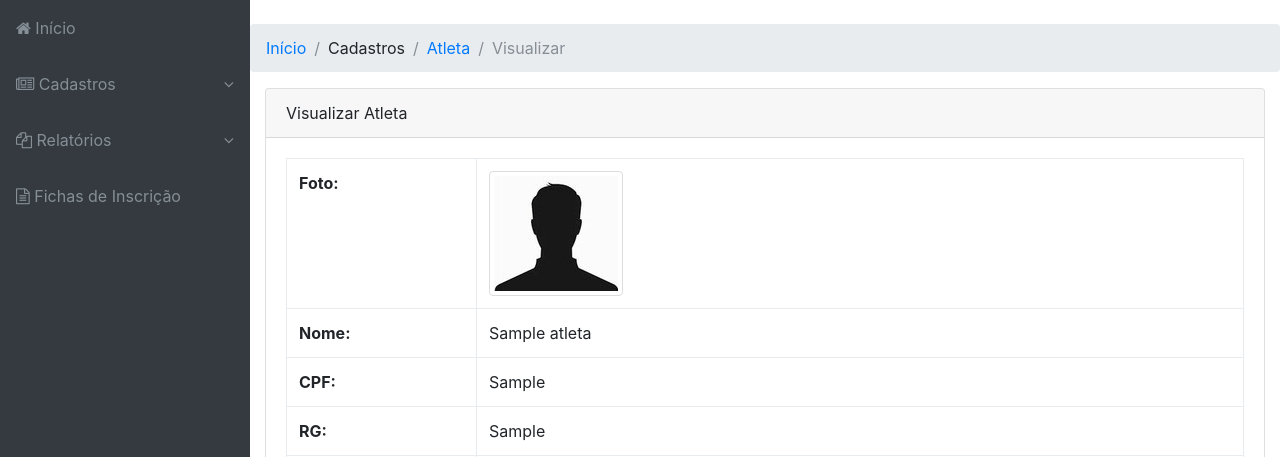
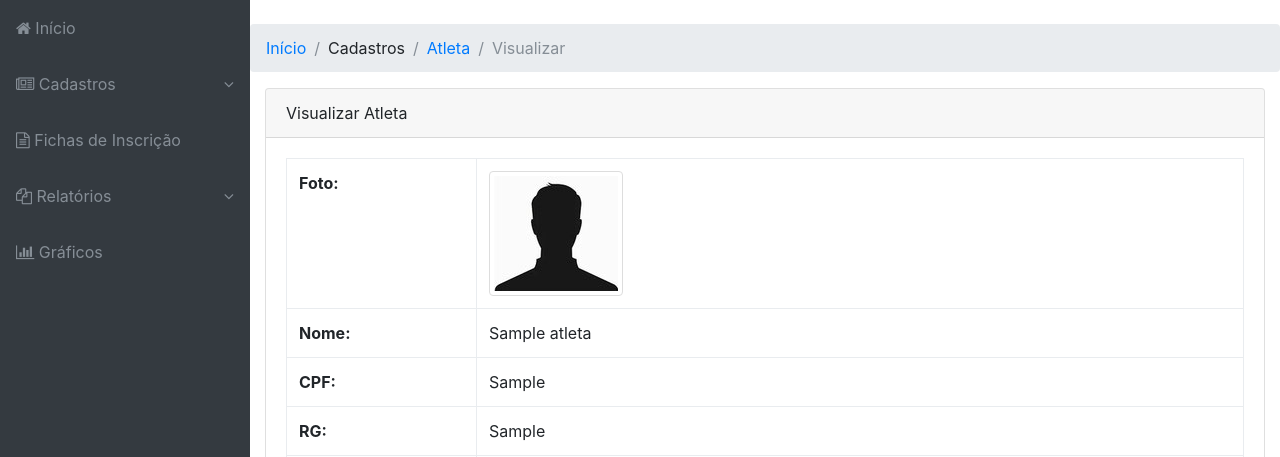
Before and after one commit to phbsilva2/dashboard, a Django app: page /atleta/1/ in a window 1280 px wide. Shown: the part 56-513 px from the top of the page. Run offline with Django 3.2, Linux system fonts and the light colour scheme; a user stored in the database is signed in; tables that the repository leaves empty hold one stand-in row (values such as "Sample post"); some libraries are stand-ins or nearby versions.

Commit message:
Incluído o menu Gráficos

```diff
--- a/jif/templates/jif/menu.html
+++ b/jif/templates/jif/menu.html
@@ -35,6 +35,12 @@
 		</ul>
 	</li>
 	<li class="nav-item" data-toggle="tooltip" data-placement="right">
+		<a class="nav-link" href="{% url 'inscricoes_atletas' %}">
+			<i class="fa fa-file-text-o"></i>
+			<span class="nav-link-text">Fichas de Inscrição</span>
+		</a>
+	</li>
+	<li class="nav-item" data-toggle="tooltip" data-placement="right">
 		<a class="nav-link nav-link-collapse collapse" href="#relatorio"
 		data-toggle="collapse" data-parent="#linksaccordion">
 			<i class="fa fa-copy"></i>
@@ -47,9 +53,9 @@
 		</ul>
 	</li>
     <li class="nav-item" data-toggle="tooltip" data-placement="right">
-		<a class="nav-link" href="{% url 'inscricoes_atletas' %}">
-			<i class="fa fa-file-text-o"></i>
-			<span class="nav-link-text">Fichas de Inscrição</span>
+		<a class="nav-link" href="{% url 'grafico' %}">
+			<i class="fa fa-bar-chart"></i>
+			<span class="nav-link-text">Gráficos</span>
 		</a>
 	</li>
 {% endblock %}
```
